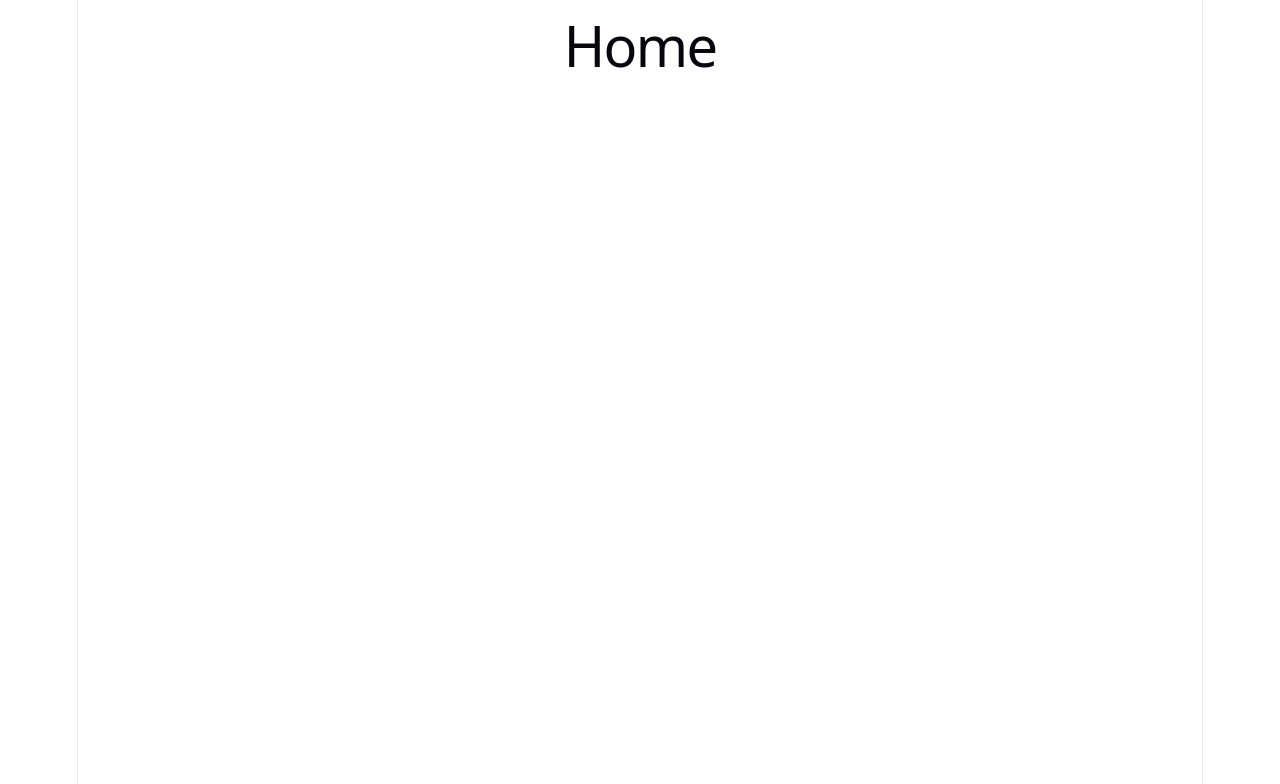
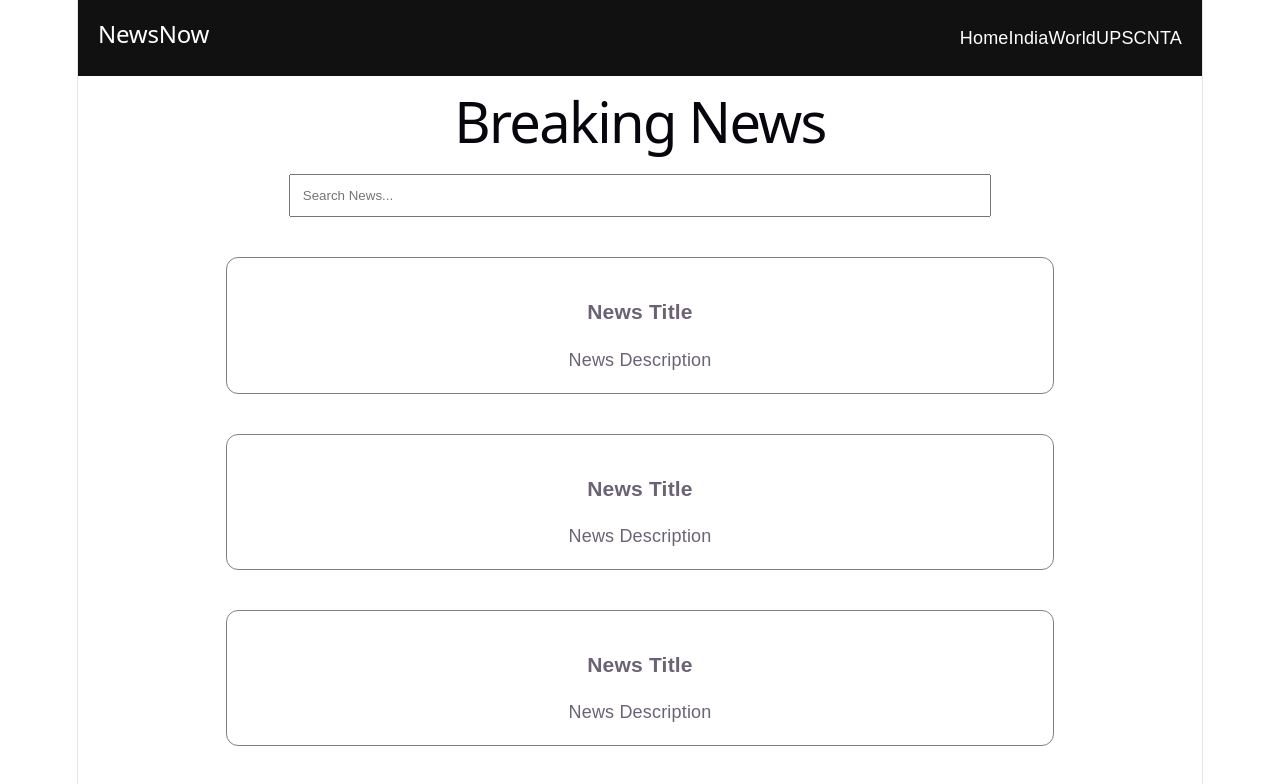
Before and after one commit to ashmitachaturvedi/newsnow, a React (Vite) app: page / in a window 1280 px wide. Shown: the top 784 px of the page. Built offline with nearby package versions, Linux system fonts and the light colour scheme.

Commit message:
Day 2 Complete - UI Layout

```diff
--- a/src/App.css
+++ b/src/App.css
@@ -1,4 +1,4 @@
-.counter {
+/* .counter {
   font-size: 16px;
   padding: 5px 10px;
   border-radius: 5px;
@@ -181,4 +181,59 @@
     right: 0;
     border-right-color: var(--border);
   }
+} */
+
+body {
+  margin: 0;
+  font-family: Arial, sans-serif;
 }
+
+nav {
+  display: flex;
+  gap: 20px;
+  justify-content:space-between;
+  align-items: center;
+  padding: 20px;
+  background-color: #111;
+}
+
+nav a {
+  color: white;
+  text-decoration: none;
+}
+
+nav a:hover{
+  color:#4da6ff;
+}
+
+
+nav h2 {
+  color: white;
+  margin-right: auto;
+}
+
+input {
+  width: 60%;
+  padding: 10px;
+  margin: 20px;
+}
+
+.search{
+  width:60%;
+  padding: 12px;
+  display:block;
+  margin:20px auto;
+
+}
+
+.card{
+  width: 70%;
+  margin:20px auto;
+  padding: 20px;
+  border-radius:12px;
+  border:1px solid gray;
+}
+
+h1 {
+  margin-bottom: 20px;
+}
--- a/src/App.jsx
+++ b/src/App.jsx
@@ -1,5 +1,5 @@
 import { BrowserRouter, Routes, Route } from "react-router-dom";
-
+import "./App.css";
 import Home from "./pages/Home";
 import India from "./pages/India";
 import World from "./pages/World";
--- /dev/null
+++ b/src/components/Navbar.jsx
@@ -0,0 +1,18 @@
+import { Link } from "react-router-dom";
+
+function Navbar(){
+    return(
+        <nav>
+            <h2>NewsNow</h2>
+            <div className="nav-links">
+            <Link to="/">Home</Link>
+            <Link to="/india">India</Link>
+            <Link to="/world">World</Link>
+            <Link to="/upsc">UPSC</Link>
+            <Link to="/nta">NTA</Link>
+            </div>
+        </nav>
+    );
+}
+
+export default Navbar;
--- /dev/null
+++ b/src/components/Newscard.jsx
@@ -0,0 +1,10 @@
+function NewsCard() {
+  return (
+    <div className="card">
+      <h3>News Title</h3>
+      <p>News Description</p>
+    </div>
+  );
+}
+
+export default NewsCard;
--- /dev/null
+++ b/src/components/SearchBar.jsx
@@ -0,0 +1,11 @@
+function SearchBar() {
+  return (
+    <input
+      type="text"
+      placeholder="Search News..."
+      className="search"
+    />
+  );
+}
+
+export default SearchBar;
--- a/src/pages/Home.jsx
+++ b/src/pages/Home.jsx
@@ -1,4 +1,20 @@
+import Navbar from "../components/Navbar";
+import SearchBar from "../components/SearchBar";
+import NewsCard from "../components/NewsCard";
+
 function Home(){
-    return <h1>Home</h1>;
+    return (
+    <>
+      <Navbar />
+
+      <h1>Breaking News</h1>
+
+      <SearchBar />
+
+      <NewsCard />
+      <NewsCard />
+      <NewsCard />
+    </>
+  );
 }
 export default Home;
```
